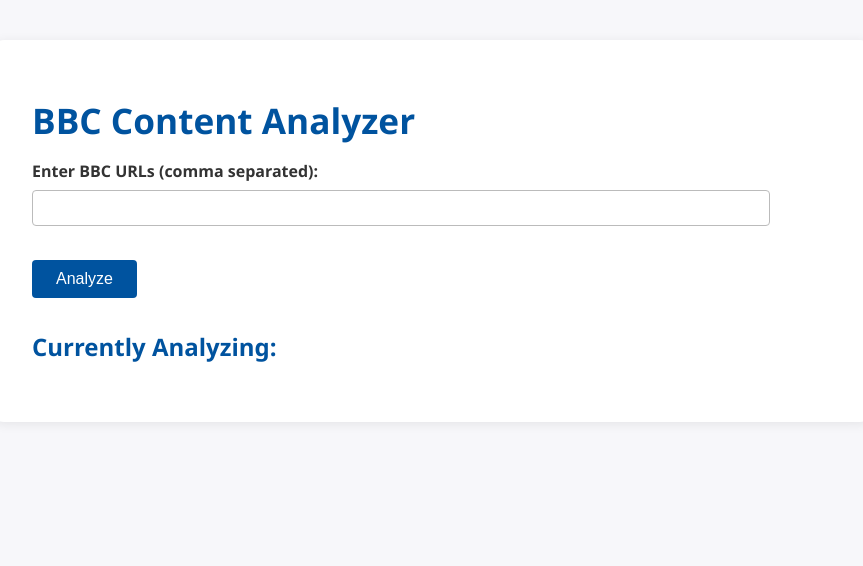
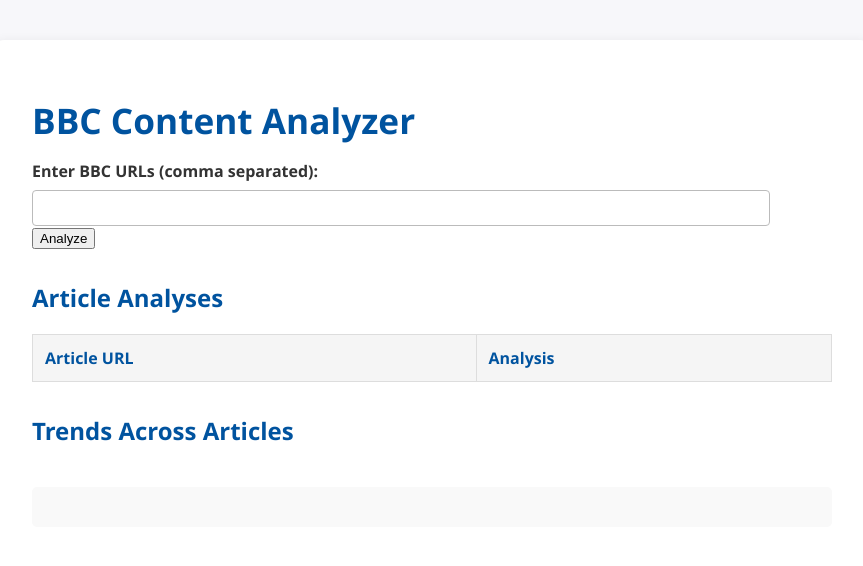
Before and after one commit to dylan-west/bbc-news-analyzer, a Flask app: template templates/index.html in a window 1280 px wide. Shown: the top 566 px of the page, without its empty margins (208-1071 px from the left). Run offline with Flask 3, Linux system fonts and the light colour scheme; the template is opened without the code that fills it, so the values that code supplies are empty.

Commit message:
Table fix 4

```diff
--- a/app.py
+++ b/app.py
@@ -110,27 +110,29 @@
     try:
         api_key = os.getenv('OPENAI_API_KEY')
         agent = BBCAgent(api_key)
+
+        # Get and analyze individual articles
         contents = agent.get_bbc_contents(urls)
-        analyses = agent.analyze_contents(contents)
-        analyses = [convert_lists_to_html(a) for a in analyses]
+        individual_analyses = agent.analyze_contents(contents)
+        individual_analyses = [convert_lists_to_html(a) for a in individual_analyses]
 
-        # This is what we were missing - properly zip urls with their analyses
-        articles_with_analyses = list(zip(urls, analyses))
+        # Create pairs of URLs and their analyses
+        article_analyses = list(zip(urls, individual_analyses))
 
-        trends = agent.get_trends_summary(analyses)
+        # Get trends analysis
+        trends = agent.get_trends_summary(individual_analyses)
         trends = convert_lists_to_html(trends)
 
         if request.method == 'GET':
             cache_data = {
-                'urls': urls,
-                'articles_with_analyses': articles_with_analyses,  # Cache this
+                'article_analyses': article_analyses,
                 'trends': trends,
                 'cache_time': datetime.now().strftime('%Y-%m-%d %H:%M:%S')
             }
             cache.set('bbc_analysis', cache_data)
 
         return render_template('index.html',
-                             articles_with_analyses=articles_with_analyses,  # Pass to template
+                             article_analyses=article_analyses,  # Pass individual analyses
                              trends=trends,
                              cache_time=datetime.now().strftime('%Y-%m-%d %H:%M:%S'))
 
--- a/templates/index.html
+++ b/templates/index.html
@@ -10,19 +10,12 @@
 {% endif %}
 <div class="container">
     <h1>BBC Content Analyzer</h1>
-    <form method="post">
-        <label for="urls">Enter BBC URLs (comma separated):</label><br>
-        <input type="text" id="urls" name="urls" size="80" value="{{ ','.join(urls) }}"><br><br>
-        <input type="submit" value="Analyze">
+    <form method="POST">
+        <label for="urls">Enter BBC URLs (comma separated):</label>
+        <input type="text" id="urls" name="urls" class="url-input">
+        <button type="submit" class="analyze-button">Analyze</button>
     </form>
-    <h2>Currently Analyzing:</h2>
-    <ul>
-        {% for url in urls %}
-            <li><a href="{{ url }}" target="_blank">{{ url }}</a></li>
-        {% endfor %}
-    </ul>
-    {% if result and result.analyses %}
-        <h1>Article Analysis</h1>
+    <h2>Article Analyses</h2>
     <table class="results-table">
         <thead>
             <tr>
@@ -31,7 +24,7 @@
             </tr>
         </thead>
         <tbody>
-                {% for url, analysis in articles_with_analyses %}
+            {% for url, analysis in article_analyses %}
             <tr>
                 <td><a href="{{ url }}" target="_blank">{{ url }}</a></td>
                 <td>{{ analysis|safe }}</td>
@@ -39,13 +32,10 @@
             {% endfor %}
         </tbody>
     </table>
-    {% endif %}
-    {% if trends %}
     <h2>Trends Across Articles</h2>
     <div class="trends-section">
         {{ trends|safe }}
     </div>
-    {% endif %}
     {% if cache_time %}
     <div style="text-align: center; color: #666; margin: 20px 0;">
         Last updated: {{ cache_time }}
```
Lines whose indentation alone changed are shown as unchanged.
